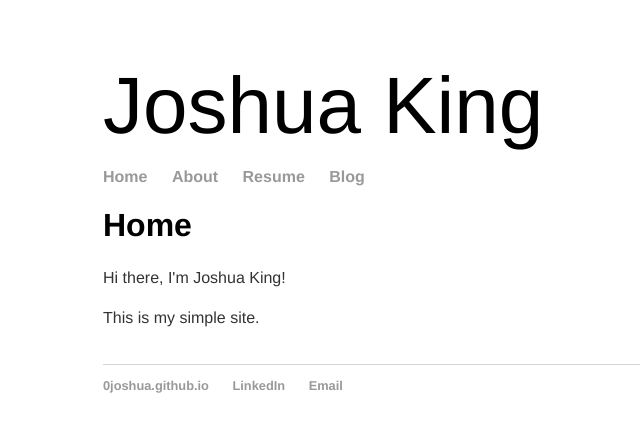
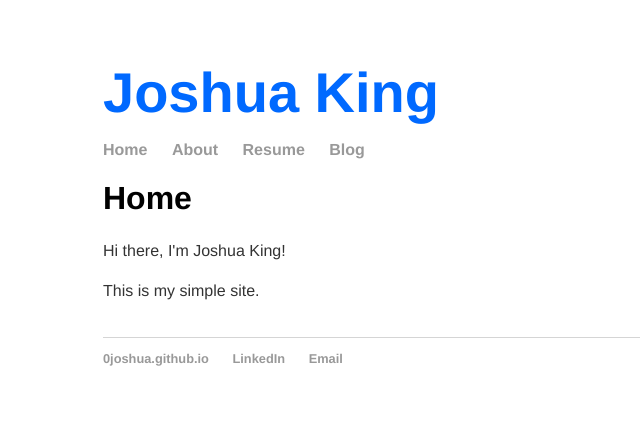
Before and after one commit to 0joshua/0joshua.github.io, a Jekyll site: the page built from index.html, in a window 1280 px wide. Shown: the top 432 px of the page, without its empty margins (137-777 px from the left). Built offline with Jekyll 4.4.1, drawn with Linux system fonts in a browser that asks for light colours.

Commit message:
Update main.css

```diff
--- a/css/main.css
+++ b/css/main.css
@@ -47,5 +47,7 @@ ul.posts li {
 }
 
 .title {
-    font-size: 5em;
+    font-size: 3.5em;
+    font-weight: bold;
+    color:#0069FF;
 }
```
